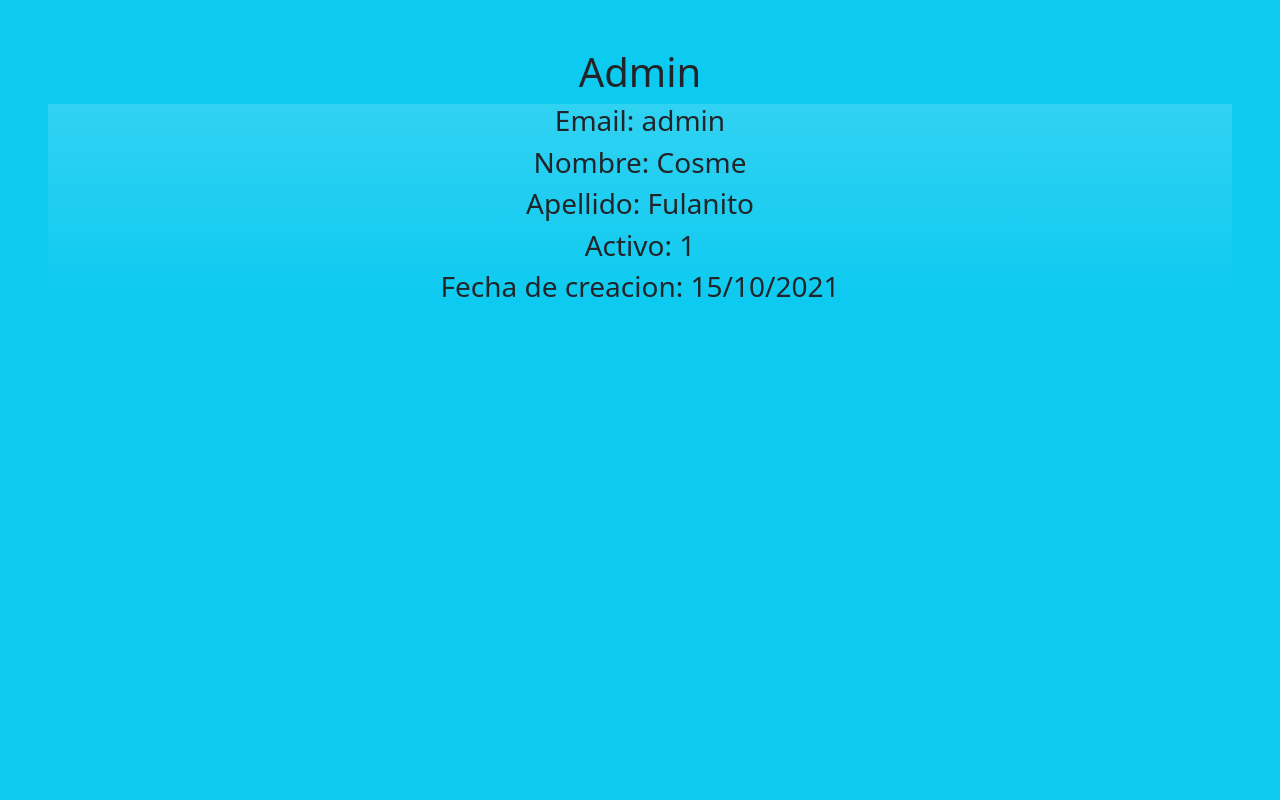
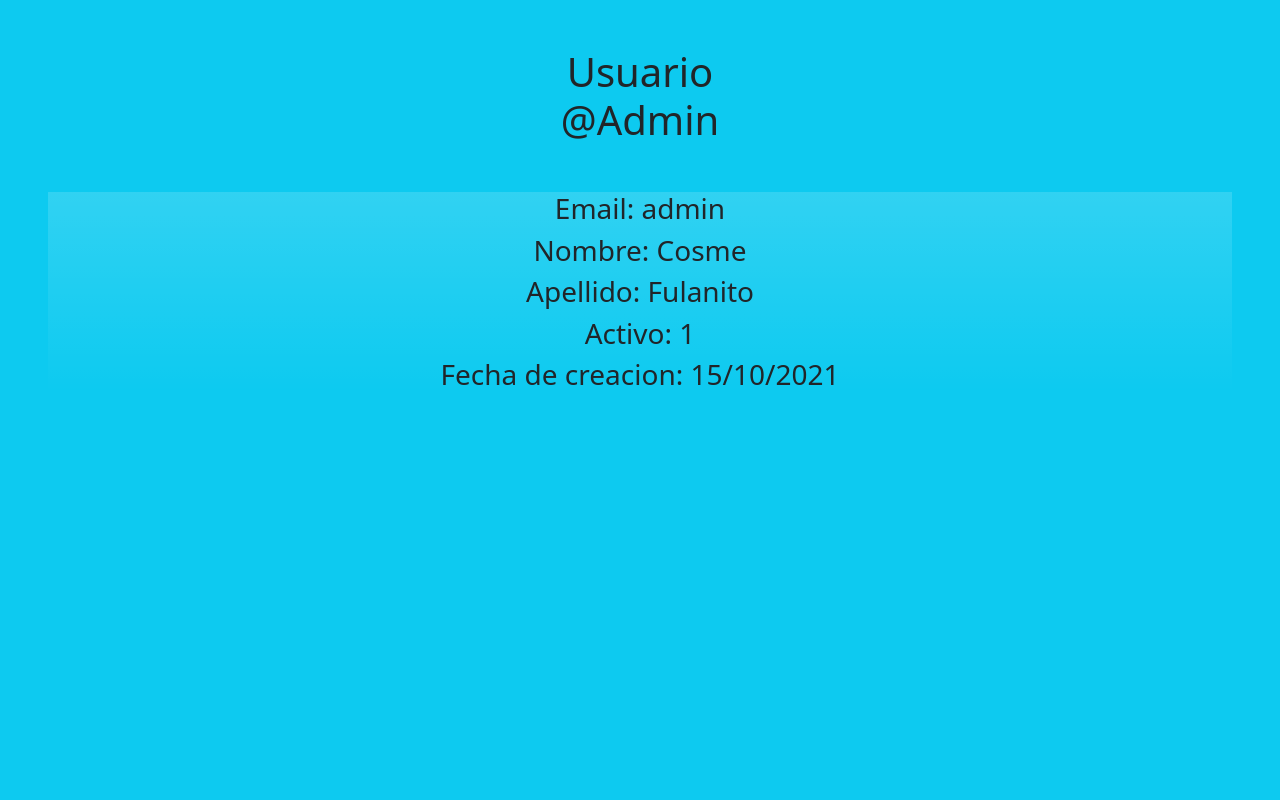
Before and after one commit to agustjn/flood-control-system, a Flask app: template app/templates/profile.html in a window 1280 px wide. Run offline with Flask 2, Linux system fonts and the light colour scheme; the template is opened without the code that fills it: values that come from a table or form of the project are taken from there, others are empty; data comes from the database, SQL or seed files in the repository; some libraries are stand-ins or nearby versions.

Commit message:
Cambios en la pestania perfil

```diff
--- a/app/templates/profile.html
+++ b/app/templates/profile.html
@@ -10,9 +10,12 @@
 
 <div class="justify-content-center text-center">
     <h1>
-        {{user.usuario.capitalize()}}
+        Usuario
+    </br>
+        @{{user.usuario.capitalize()}}
+
     </h1>
-    <div class="bg-gradient">
+    <div class="bg-gradient mt-5">
         <h3> Email: {{user.email}}</h3>
         <h3> Nombre: {{user.first_name}}</h3>
         <h3> Apellido: {{user.last_name}}</h3>
```
